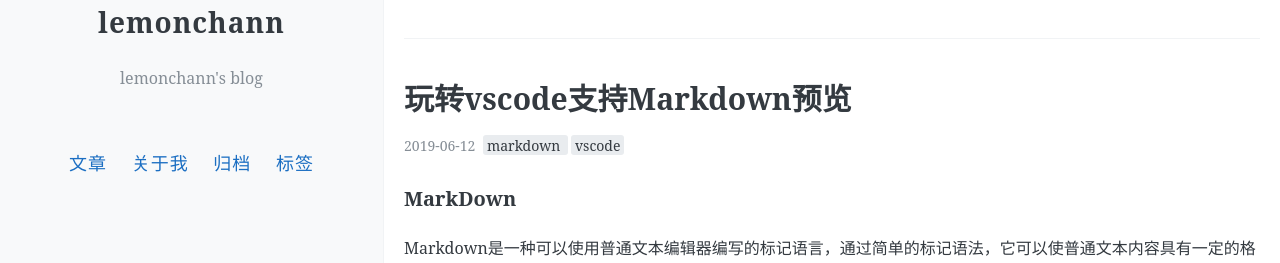
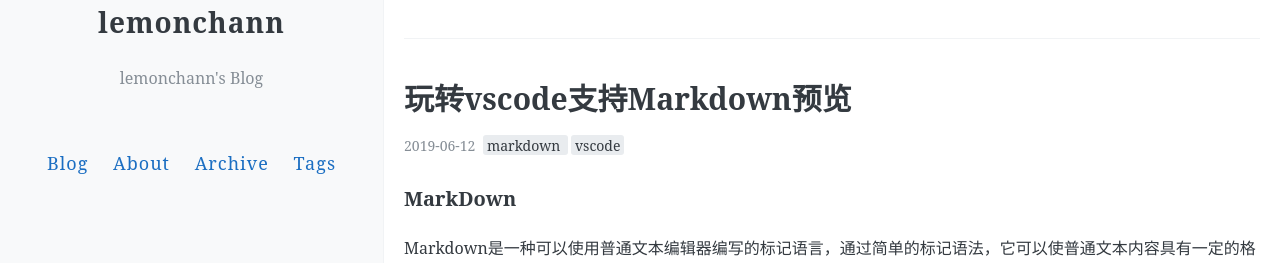
Before and after one commit to lemonchann/lemonchann.github.io, a Jekyll site: the page built from index.html, in a window 1280 px wide. Shown: the part 300-563 px from the top of the page. Built offline with Jekyll 4.4.1, drawn with Linux system fonts in a browser that asks for light colours; the list of posts is cut into pages by our own code; comment, search, counter and statistics services are not loaded.

Commit message:
去汉化

```diff
--- a/_config.yml
+++ b/_config.yml
@@ -5,7 +5,7 @@
 # Name of your site (displayed in the header)
 name: "lemonchann"
 # Short bio or description (displayed in the header)
-description: "lemonchann's blog"
+description: "lemonchann's Blog"
 
 #
 # Flags below are optional
@@ -21,13 +21,13 @@
 # and URL Link(e.g. 'Theme' tab below) tabs. If you don't need one, just delete
 # it from the list(Delete '- name: ' and 'url: ', too!)
 navigation:
-  - name: 文章
+  - name: Blog
     url: /
-  - name: 关于我
+  - name: About
     url: /about
-  - name: 归档
+  - name: Archive
     url: /archive
-  - name: 标签
+  - name: Tags
     url: /tags
 
 # Pagination
```
